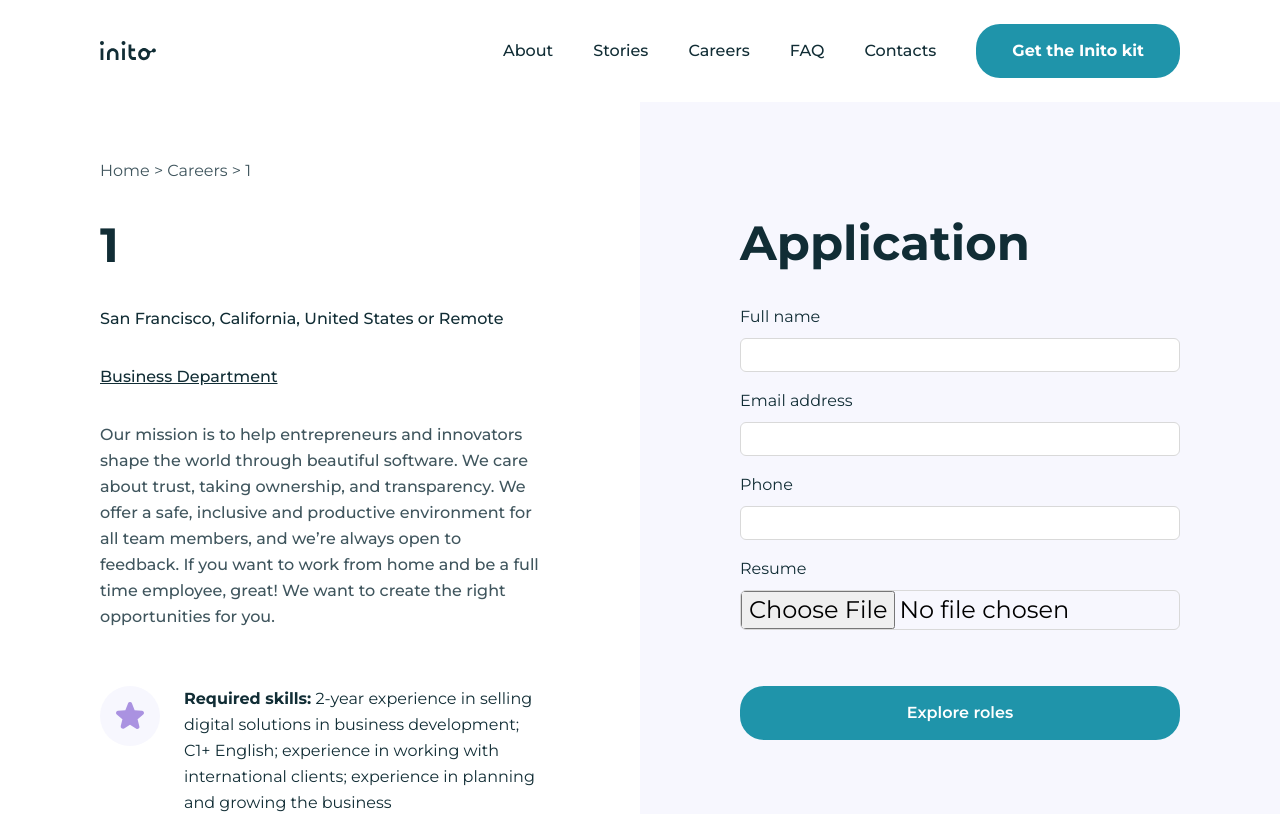
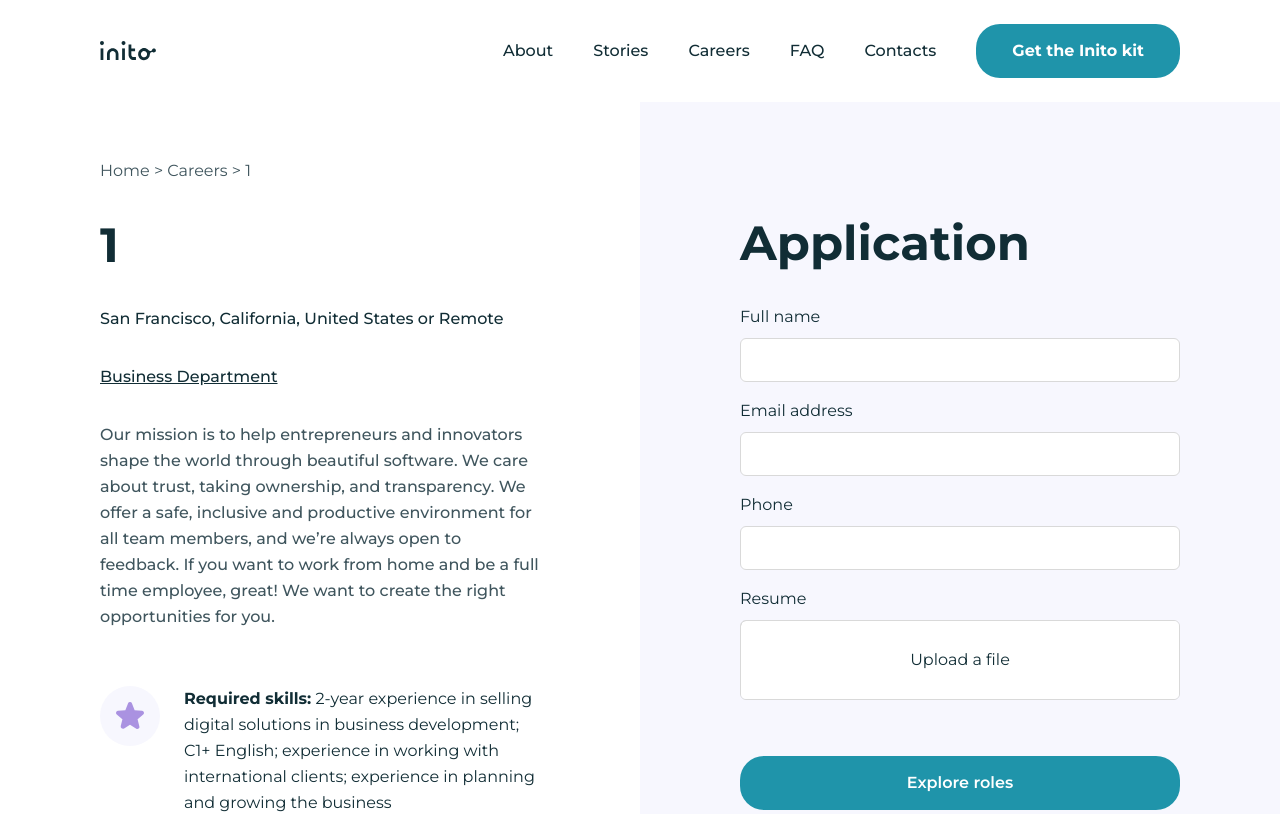
Before and after one commit to NoStackDev/inito, a Next.js app: page /careers/1 in a window 1280 px wide. Shown: the top 814 px of the page. Built offline with nearby package versions, Linux system fonts and the light colour scheme.

Commit message:
fix: application form

```diff
--- a/src/app/careers/[career]/page.tsx
+++ b/src/app/careers/[career]/page.tsx
@@ -1,4 +1,6 @@
-import React from "react";
+"use client";
+
+import React, { useRef } from "react";
 import CareerOverview from "./section/CareerOverview";
 import Breadcrumb from "@/components/Breadcrumb";
 import JobInfo from "./section/JobInfo";
@@ -11,18 +13,28 @@ import ApplicationForm from "./section/ApplicationForm";
 type Props = {};
 
 export default function Career({}: Props) {
+  const modalRef = useRef<HTMLDivElement>(null);
+
+  const showModal = () => {
+    document.body.style.overflow =
+      document.body.style.overflow === "" ? "hidden" : "";
+    if (modalRef.current) {
+      modalRef.current.dataset.show =
+        modalRef.current.dataset.show === "false" ? "true" : "false";
+    }
+  };
   return (
     <>
       <div>
         <Breadcrumb />
-        <CareerOverview />
+        <CareerOverview showModal={showModal} />
         <JobInfo />
         <JobDescription />
         <Qualifications />
         <JobTask />
         <ClosingMessage />
       </div>
-      <ApplicationForm />
+      <ApplicationForm showModal={showModal} ref={modalRef} />
     </>
   );
 }
--- a/src/app/careers/[career]/section/ApplicationForm.tsx
+++ b/src/app/careers/[career]/section/ApplicationForm.tsx
@@ -1,17 +1,29 @@
+"use client";
+
 import Button from "@/ui/Button";
 import H1 from "@/ui/H1";
-import React from "react";
+import React, { HTMLAttributes, forwardRef, useRef } from "react";
 
-type Props = {};
+interface Props extends HTMLAttributes<HTMLDivElement> {
+  showModal: () => void;
+}
 
-export default function ApplicationForm({}: Props) {
+const ApplicationForm = forwardRef<HTMLDivElement, Props>(
+  ({ showModal }, ref) => {
     return (
-    <div className="z-50 md:z-10 fixed md:relative h-screen md:h-auto w-screen md:w-auto top-0 bg-primary/dark-green/80 md:bg-additional/light-purple px-4 md:px-6 lg:px-[6.25rem] md:py-[5.5rem] lg:py-28">
-      <div className="bg-secondary/white md:bg-additional/light-purple p-6 md:p-0 rounded-md md:rounded-none">
+      <div
+        className="z-50  md:z-10 fixed md:relative h-screen md:h-auto w-screen md:w-auto top-0 bg-primary/dark-green/80 md:bg-additional/light-purple px-4 md:px-6 lg:px-[6.25rem] md:py-[5.5rem] lg:py-28 flex justify-center items-center data-[show='false']:hidden md:data-[show='false']:block"
+        data-show="false"
+        ref={ref}
+      >
+        <div className="bg-secondary/white md:bg-additional/light-purple p-6 md:p-0 rounded-md md:rounded-none w-[343px] md:w-auto">
           <div className="flex justify-between items-center">
             <H1>Application</H1>
 
-          <div className="md:hidden relative w-6 h-6 before:content-[''] after:content-[''] after:absolute before:absolute before:w-8 after:w-8 before:h-[2px] after:h-[2px] before:bg-primary/dark-green after:bg-primary/dark-green after:rotate-45 before:-rotate-45 before:-translate-y-[50%] before:top-[50%] after:-translate-y-[50%] after:top-[50%] before:-translate-x-[50%] after:-translate-x-[50%]"></div>
+            <div
+              className="md:hidden relative w-6 h-6 before:content-[''] after:content-[''] after:absolute before:absolute before:w-8 after:w-8 before:h-[2px] after:h-[2px] before:bg-primary/dark-green after:bg-primary/dark-green after:rotate-45 before:-rotate-45 before:-translate-y-[50%] before:top-[50%] after:-translate-y-[50%] after:top-[50%] before:-translate-x-[50%] after:-translate-x-[50%]"
+              onClick={showModal}
+            ></div>
           </div>
 
           <form className="mt-8 flex flex-col gap-3 md:gap-4 ">
@@ -24,7 +36,7 @@ export default function ApplicationForm({}: Props) {
               </label>
               <input
                 type="text"
-              className="border-secondary/light-grey border rounded-md text-4xl"
+                className="border-secondary/light-grey border rounded-md text-sm lg:text-base pl-4 lg:pl-6 py-2 font-normal"
               />
             </div>
 
@@ -37,7 +49,7 @@ export default function ApplicationForm({}: Props) {
               </label>
               <input
                 type="text"
-              className="border-secondary/light-grey border rounded-md text-4xl"
+                className="border-secondary/light-grey border rounded-md text-sm lg:text-base pl-4 lg:pl-6 py-2 font-normal"
               />
             </div>
 
@@ -52,7 +64,7 @@ export default function ApplicationForm({}: Props) {
                 type="text"
                 name=""
                 id=""
-              className="border-secondary/light-grey border rounded-md text-4xl"
+                className="border-secondary/light-grey border rounded-md text-sm lg:text-base pl-4 lg:pl-6 py-2 font-normal"
               />
             </div>
 
@@ -67,13 +79,14 @@ export default function ApplicationForm({}: Props) {
                 type="file"
                 name=""
                 id=""
-              className="border-secondary/light-grey border rounded-md text-4xl"
+                className="relative h-20 border-secondary/light-grey border rounded-md text-4xl before:absolute before:top-0 before:left-0 before:h-full before:w-full before:content-['Upload_a_file'] before:text-sm before:md:text-base before:flex before:items-center before:justify-center before:text-primary/dark-green before:bg-secondary/white"
               />
             </div>
 
             <Button
               intent="submit"
-            className="hidden md:block self-center mt-8 md:mt-9 lg:mt-10"
+              className="hidden md:block self-center mt-8
+              md:mt-9 lg:mt-10"
             >
               Explore roles
             </Button>
@@ -88,3 +101,6 @@ export default function ApplicationForm({}: Props) {
       </div>
     );
   }
+);
+
+export default ApplicationForm;
--- a/src/app/careers/[career]/section/CareerOverview.tsx
+++ b/src/app/careers/[career]/section/CareerOverview.tsx
@@ -6,9 +6,11 @@ import { usePathname } from "next/navigation";
 import Paragraph from "@/ui/Paragraph";
 import Button from "@/ui/Button";
 
-type Props = {};
+type Props = {
+  showModal: () => void;
+};
 
-export default function CareerOverview({}: Props) {
+export default function CareerOverview({showModal}: Props) {
   const pathname = usePathname();
   const splitPathname = pathname.split("/");
   const jobPosition = splitPathname[splitPathname.length - 1].split('-').map(position => {
@@ -36,7 +38,7 @@ export default function CareerOverview({}: Props) {
         right opportunities for you.
       </Paragraph>
 
-      <Button className="mt-4 md:hidden">Apply</Button>
+      <Button className="mt-4 md:hidden" onClick={showModal}>Apply</Button>
     </section>
   );
 }
--- a/src/app/components/Navbar.tsx
+++ b/src/app/components/Navbar.tsx
@@ -46,6 +46,11 @@ const Navbar = (props: Props) => {
     }
   };
 
+  const onLinkClick = () => {
+    setShowNavLinks(!showNavLinks);
+    document.body.style.overflow = "";
+  };
+
   return (
     <>
       <nav
@@ -69,7 +74,7 @@ const Navbar = (props: Props) => {
             <a
               href="#about"
               className="text-primary/dark-green"
-              onClick={() => onOpenCloseClick()}
+              onClick={onLinkClick}
             >
               About
             </a>
@@ -78,7 +83,7 @@ const Navbar = (props: Props) => {
             <a
               href="#stories"
               className="text-primary/dark-green"
-              onClick={() => onOpenCloseClick()}
+              onClick={onLinkClick}
             >
               Stories
             </a>
@@ -87,7 +92,7 @@ const Navbar = (props: Props) => {
             <Link
               href="/careers"
               className="text-primary/dark-green"
-              onClick={() => onOpenCloseClick()}
+              onClick={onLinkClick}
             >
               Careers
             </Link>
@@ -96,23 +101,23 @@ const Navbar = (props: Props) => {
             <a
               href="#faq"
               className="text-primary/dark-green"
-              onClick={() => onOpenCloseClick()}
+              onClick={onLinkClick}
             >
               FAQ
             </a>
           </li>
           <li className="w-full lg:w-auto text-center py-4 md:py-8 lg:py-0">
             <a
-              href="#contacts"
+              href="/"
               className="text-primary/dark-green"
-              onClick={() => onOpenCloseClick()}
+              onClick={onLinkClick}
             >
               Contacts
             </a>
           </li>
           <Button
             className="font-bold hidden lg:block"
-            onClick={() => onOpenCloseClick()}
+            onClick={onLinkClick}
           >
             Get the Inito kit
           </Button>
--- a/src/app/section/About.tsx
+++ b/src/app/section/About.tsx
@@ -8,7 +8,7 @@ type Props = {};
 
 export default function About({}: Props) {
   return (
-    <section className="w-full px-4 md:px-8 lg:px-[6.25rem] mt-20 lg:mt-28 flex flex-col gap-6 lg:gap-20 items-center">
+    <section id="about" className="w-full px-4 md:px-8 lg:px-[6.25rem] mt-20 lg:mt-28 flex flex-col gap-6 lg:gap-20 items-center">
       <div className="p-6 bg-additional/light-purple md:bg-opacity-0 rounded-3xl flex flex-col md:items-center gap-4 lg:gap-6">
         <div className="flex md:justify-center lg:gap-7">
           <H2 align="center">
--- a/src/app/section/Faq.tsx
+++ b/src/app/section/Faq.tsx
@@ -22,7 +22,7 @@ export default function Faq({}: Props) {
   };
 
   return (
-    <section className="w-full mt-20 md:mt-24 lg:mt-28 px-4 md:px-8 lg:px-[6.25rem] flex flex-col lg:flex-row lg:items-center gap-6 md:gap-8 lg:gap-32">
+    <section id="faq" className="w-full mt-20 md:mt-24 lg:mt-28 px-4 md:px-8 lg:px-[6.25rem] flex flex-col lg:flex-row lg:items-center gap-6 md:gap-8 lg:gap-32">
       <div className="flex gap-2 lg:gap-8">
         <H2>
           Your <Span>top</Span> questions, answered
--- a/src/app/section/Testimonials.tsx
+++ b/src/app/section/Testimonials.tsx
@@ -9,7 +9,7 @@ type Props = {};
 
 export default function Testimonials({}: Props) {
   return (
-    <section className="w-full mt-20 md:mt-24 lg:mt-28 px-4 md:px-8 lg:px-[6.25rem]">
+    <section id="stories" className="w-full mt-20 md:mt-24 lg:mt-28 px-4 md:px-8 lg:px-[6.25rem]">
       <div>
         <Carousel>
           <div className="relative w-full bg-additional/light-purple rounded-3xl bg-background6 bg-no-repeat bg-left-bottom bg-[length:10.8rem_8.4rem] lg:bg-auto p-6 lg:p-10 lg:pr-44 flex flex-col md:flex-row-reverse gap-4 lg:gap-0 md:items-center">
```
Also changed, not shown: src/app/components/Footer.tsx (+9 -9 lines). Lines whose indentation alone changed are shown as unchanged.
